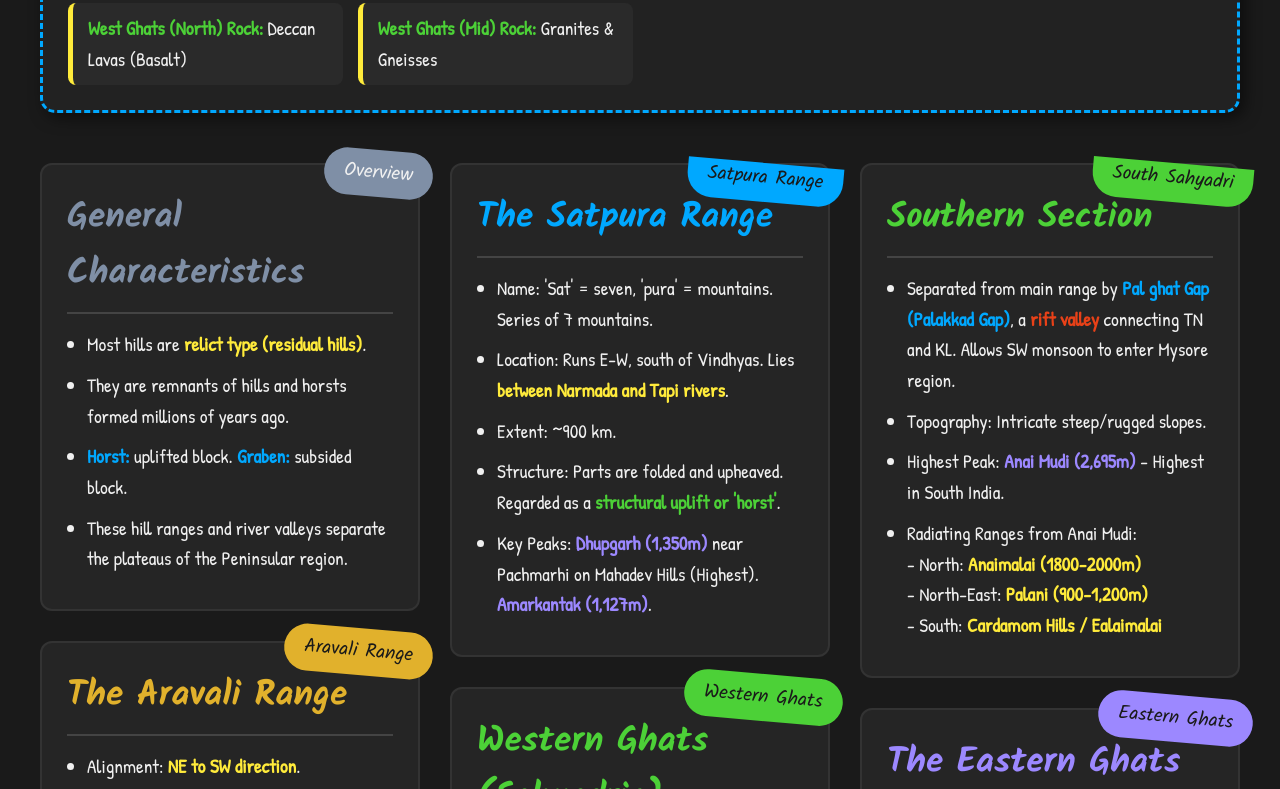
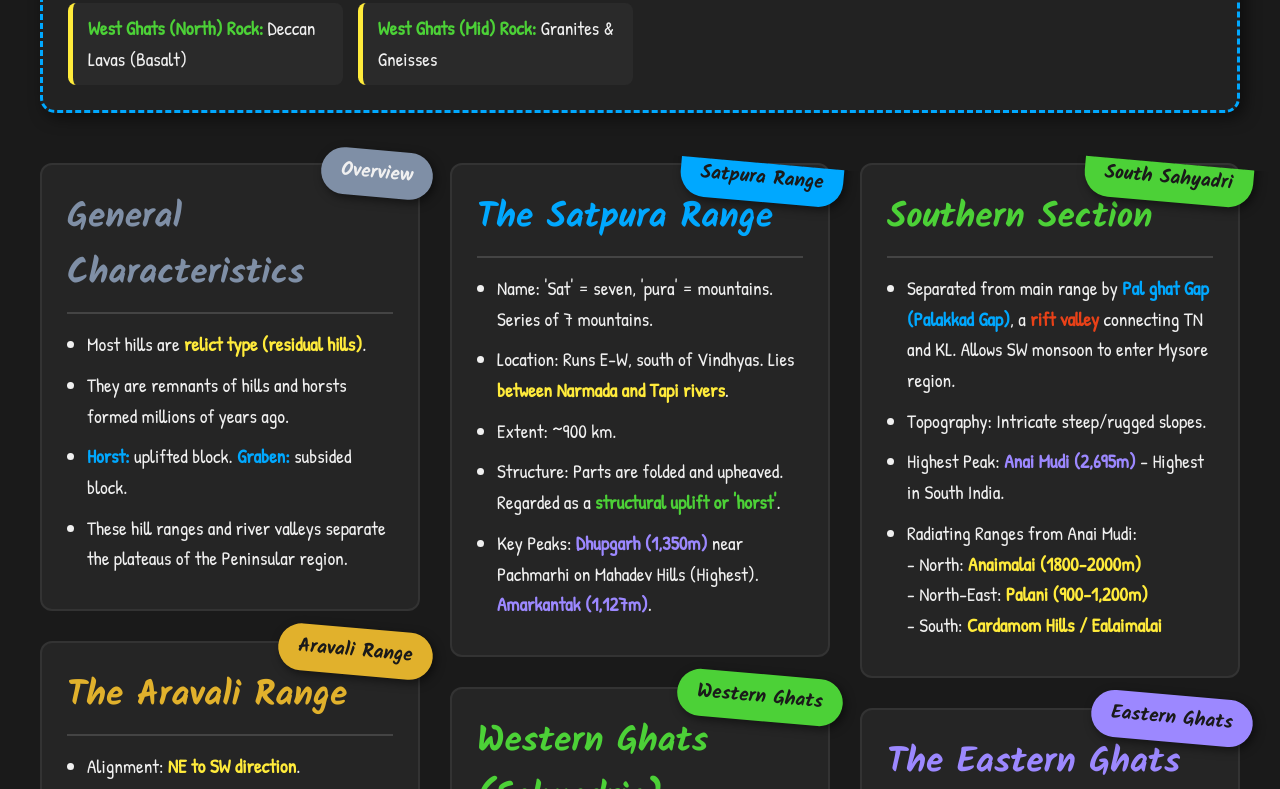
Before and after one commit to pp-luffy/CA, a plain HTML site: page html/Shortnotes/Geography/HillRanges.html in a window 1280 px wide. Shown: the part 1447-2236 px from the top of the page. Drawn offline with Linux system fonts and the light colour scheme.

Commit message:
Update HillRanges.html

```diff
--- a/html/Shortnotes/Geography/HillRanges.html
+++ b/html/Shortnotes/Geography/HillRanges.html
@@ -56,11 +56,11 @@
     .masonry-grid { column-count: 3; column-gap: 30px; }
     @media (max-width: 1200px) { .masonry-grid { column-count: 2; } }
     @media (max-width: 800px) { .masonry-grid { column-count: 1; } }
-    .card { background-color: #252525; border-radius: 12px; padding: 25px; margin-bottom: 30px; break-inside: avoid; border: 2px solid #333; position: relative; }
-    .card:hover { border-color: #555; }
+    .card { background-color: #252525; border-radius: 12px; padding: 25px; margin-bottom: 30px; break-inside: avoid; border: 2px solid #333; position: relative; transition: transform 0.3s ease; }
+    .card:hover { transform: scale(1.02) rotate(-1deg); border-color: #555; z-index: 10; }
     .card h3 { font-size: 2.2rem; margin-top: 0; margin-bottom: 15px; border-bottom: 2px solid #444; padding-bottom: 10px; }
     .card ul { padding-left: 20px; margin: 0; } .card li { margin-bottom: 10px; font-size: 1.2rem; }
-    .tag { position: absolute; top: -15px; right: -15px; padding: 8px 20px; border-radius: 25px; font-family: 'Kalam', cursive; font-size: 1.2rem; transform: rotate(5deg); }
+    .tag { position: absolute; top: -15px; right: -15px; padding: 8px 20px; border-radius: 25px; font-family: 'Kalam', cursive; font-size: 1.2rem; font-weight: bold; transform: rotate(5deg); box-shadow: 3px 3px 10px rgba(0,0,0,0.5); }
     .tag.env { background-color: #4cd137; color: #1a1a1a; } .tag.infra { background-color: #00a8ff; color: #1a1a1a; } .tag.govt { background-color: #e1b12c; color: #1a1a1a; } .tag.tech { background-color: #9c88ff; color: #1a1a1a; } .tag.culture { background-color: #e84118; color: #f0f0f0; }
     .hl-yellow { color: #ffeb3b; font-weight: bold; } .hl-green { color: #4cd137; font-weight: bold; } .hl-blue { color: #00a8ff; font-weight: bold; } .hl-orange { color: #e84118; font-weight: bold; } .hl-purple { color: #9c88ff; font-weight: bold; }
   </style>
```
